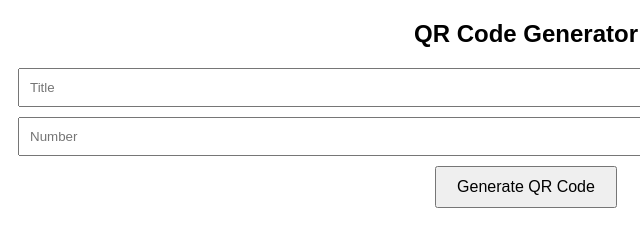
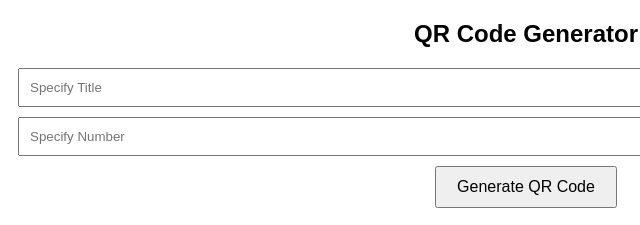
Before and after one commit to mandalkiran/scan-to-call, a plain HTML site: page index.html in a window 1280 px wide. Shown: the top 225 px of the page, 114-754 px from the left. Drawn offline with Linux system fonts and the light colour scheme.

Commit message:
Update index.html

```diff
--- a/index.html
+++ b/index.html
@@ -31,8 +31,8 @@
 </head>
 <body>
     <h2>QR Code Generator</h2>
-    <input type="text" id="title" placeholder="Title">
-    <input type="tel" id="phone" placeholder="Number">
+    <input type="text" id="title" placeholder="Specify Title">
+    <input type="tel" id="phone" placeholder="Specify Number">
     <button onclick="generateQR()">Generate QR Code</button>
     <div id="qrcode"></div>
     <button onclick="downloadQR()">Download QR Code</button>
```
